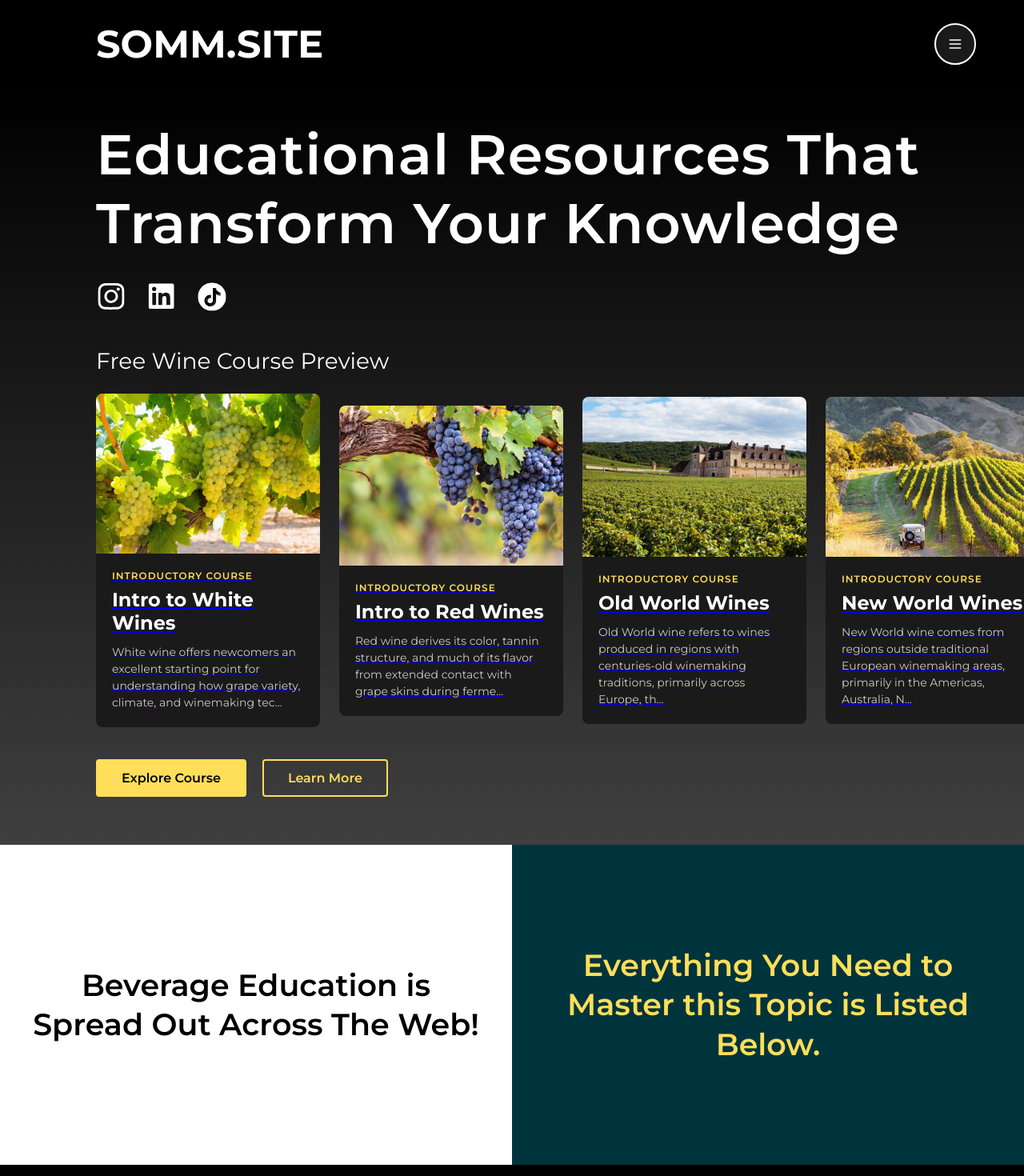
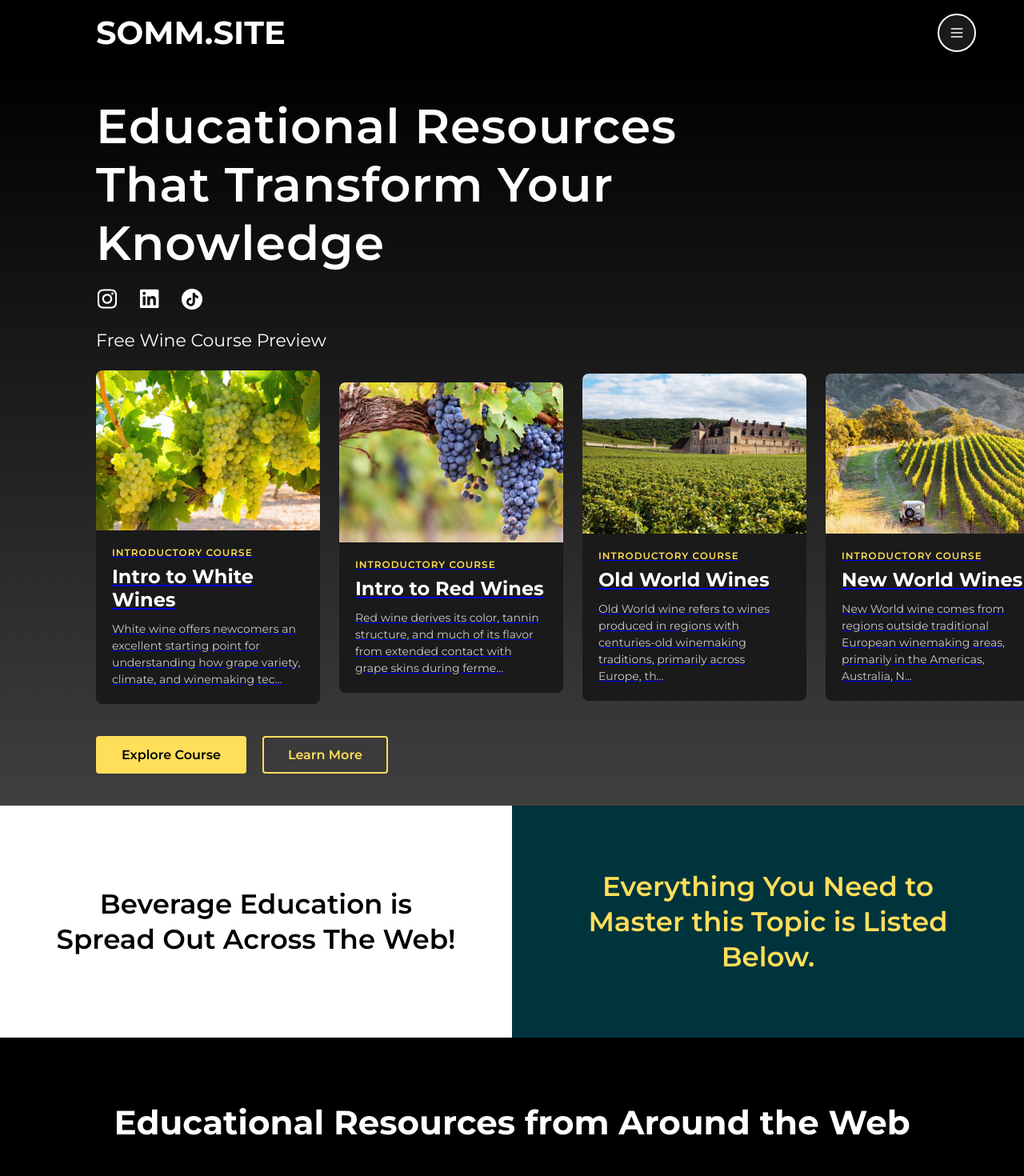
Before and after one commit to Dereks-Projects/somm-site, a Next.js app: page / in a window 1280 px wide. Shown: the top 1470 px of the page at 80% size. Built offline with nearby package versions, Linux system fonts and the light colour scheme.

Commit message:
Fix viewport scaling issue 2

```diff
--- a/app/intro-course/[slug]/page.module.css
+++ b/app/intro-course/[slug]/page.module.css
@@ -23,7 +23,7 @@
 }
 
 .articleHeroOverlay {
-  background: linear-gradient(to bottom, rgba(0, 0, 0, 0.5), rgba(0, 0, 0, 0.8));
+  background: linear-gradient(to bottom, rgba(0, 0, 0, 0.5), rgba(0, 0, 0, 0.9));
   padding: 30px 20px;
   max-width: 800px;
   width: 100%;
--- a/components/CoursePreview.module.css
+++ b/components/CoursePreview.module.css
@@ -99,10 +99,11 @@
     padding: 40px 0px;
   }
 
-  .highlighted {
-  padding: 60px 40px;
-  width: fit-content;
-  max-width: 100%;
+.highlighted {
+  padding: 60px 80px;
+  width: 100%;
+  max-width: 1200px;
+  margin: 0 auto;
   border-radius: 12px;
 }
 
--- a/components/Footer.module.css
+++ b/components/Footer.module.css
@@ -84,7 +84,7 @@
 /* Desktop */
 @media (min-width: 768px) {
   .footer {
-    padding: 90px 60px;
+    padding: 110px 60px;
   }
 
   .content {
--- a/components/HamburgerMenu.module.css
+++ b/components/HamburgerMenu.module.css
@@ -191,7 +191,7 @@
 /* Yellow Divider */
 .divider {
   width: 100%;
-  height: 2px;
+  height: 1.5px;
   background-color: #ffde59;
   margin-bottom: 32px;
 }
@@ -248,8 +248,8 @@
 
 
   .iconCircle {
-    width: 52px;
-    height: 52px;
+    width: 48px;
+    height: 48px;
   }
 
   .menuPanel {
@@ -258,27 +258,27 @@
   }
 
   .mainNav {
-    gap: 24px;
+    gap: 15px;
     margin-top: 50px;
-    margin-bottom: 50px;
+    margin-bottom: 30px;
   }
 
   .mainLink {
-    font-size: 26px;
+    font-size: 22px;
   }
 
   .socialLinks {
-    gap: 18px;
-    margin-bottom: 40px;
+    gap: 14px;
+    margin-bottom: 30px;
   }
 
   .socialLink {
-    font-size: 17px;
+    font-size: 15px;
   }
 
   .legalLinks {
-    gap: 14px;
-    margin-bottom: 40px;
+    gap: 8px;
+    margin-bottom: 25px;
   }
 
   .legalLink {
@@ -286,18 +286,18 @@
   }
 
   .divider {
-    margin-bottom: 40px;
+    margin-bottom: 25px;
   }
 
   .partnerSection {
-    gap: 18px;
+    gap: 10px;
   }
 
   .partnerHeading {
-    font-size: 17px;
+    font-size: 15px;
   }
 
   .partnerLink {
-    font-size: 16px;
+    font-size: 14px;
   }
 }
--- a/components/Header.module.css
+++ b/components/Header.module.css
@@ -23,11 +23,11 @@
 /* DESKTOP */
 @media (min-width: 768px) {
   .header {
-    padding: 26px 60px 26px 120px;
+    padding: 16px 60px 16px 120px;
   }
 
   .logo {
-    font-size: 48px;
+    font-size: 40px;
 
   }
 }
--- a/components/Hero.module.css
+++ b/components/Hero.module.css
@@ -66,10 +66,11 @@
   }
 
   .subtitle {
-    font-size: 70px;
+    font-size: 60px;
     font-weight: 600;
+    width: 70%;
     margin-top: 20px;
-    margin-bottom: 30px;
+    margin-bottom: 20px;
   }
 
   .socialIcons {
@@ -77,8 +78,8 @@
   }
 
   .icon {
-  width: 38px;
-  height: 38px;
+  width: 28px;
+  height: 28px;
   }
 
   .content {
--- a/components/HeroCoursePreview.module.css
+++ b/components/HeroCoursePreview.module.css
@@ -72,11 +72,11 @@
 /* Desktop */
 @media (min-width: 1280px) {
   .heroCoursePreview {
-    padding: 40px 0px;
+    padding: 20px 0px;
   }
 
   .heading {
-    font-size: 28px;
+    font-size: 22px;
     margin-bottom: 24px;
   }
 
--- a/components/SplitSection.module.css
+++ b/components/SplitSection.module.css
@@ -43,7 +43,7 @@
   .splitSection {
     display: grid;
     grid-template-columns: 1fr 1fr;
-    min-height: 400px;
+    min-height: 290px;
   }
 
   .leftSide {
@@ -55,14 +55,14 @@
   }
 
   .leftTitle {
-    font-size: 38px;
-    max-width: 700px;
+    font-size: 34px;
+    max-width: 500px;
     font-weight: 600;
   }
 
   .rightTitle {
-    font-size: 38px;
-    max-width: 700px;
+    font-size: 34px;
+    max-width: 500px;
     font-weight: 600;
   }
 }
```
